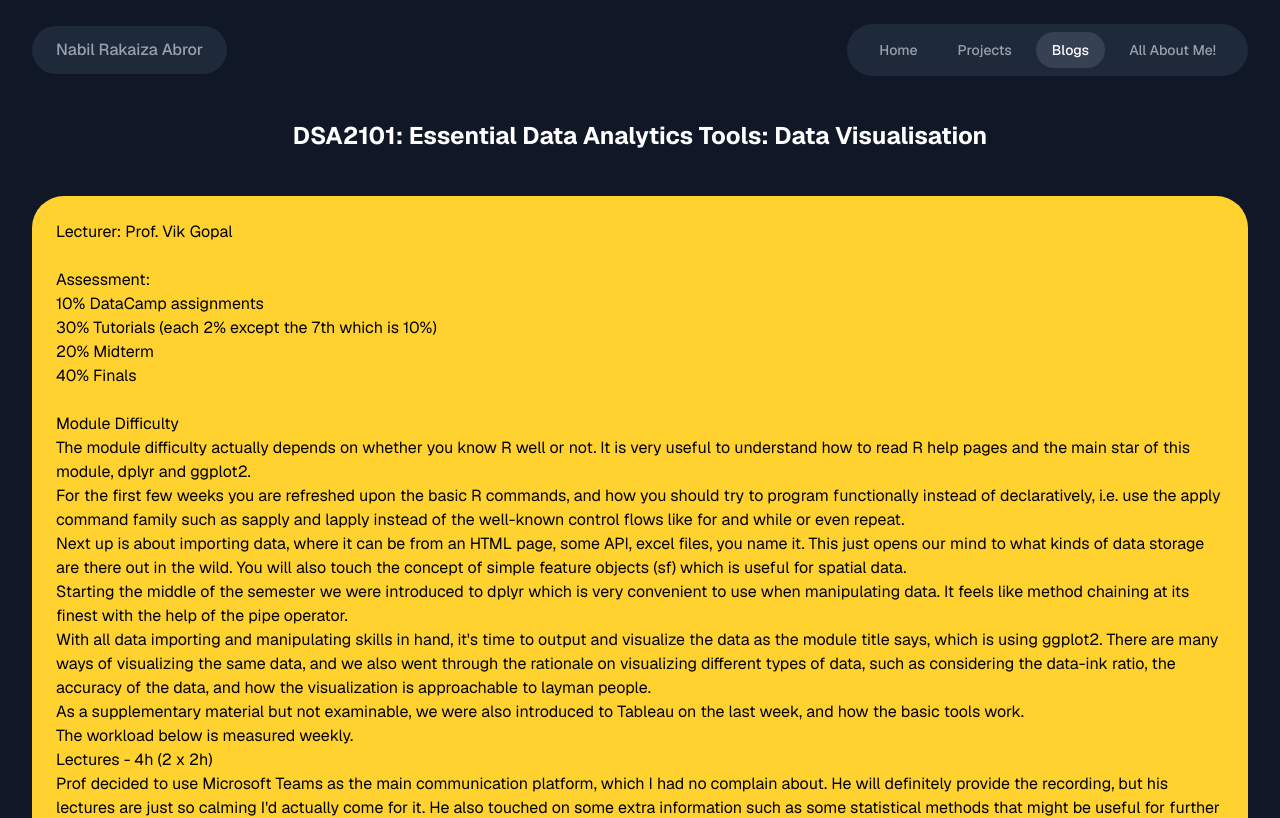
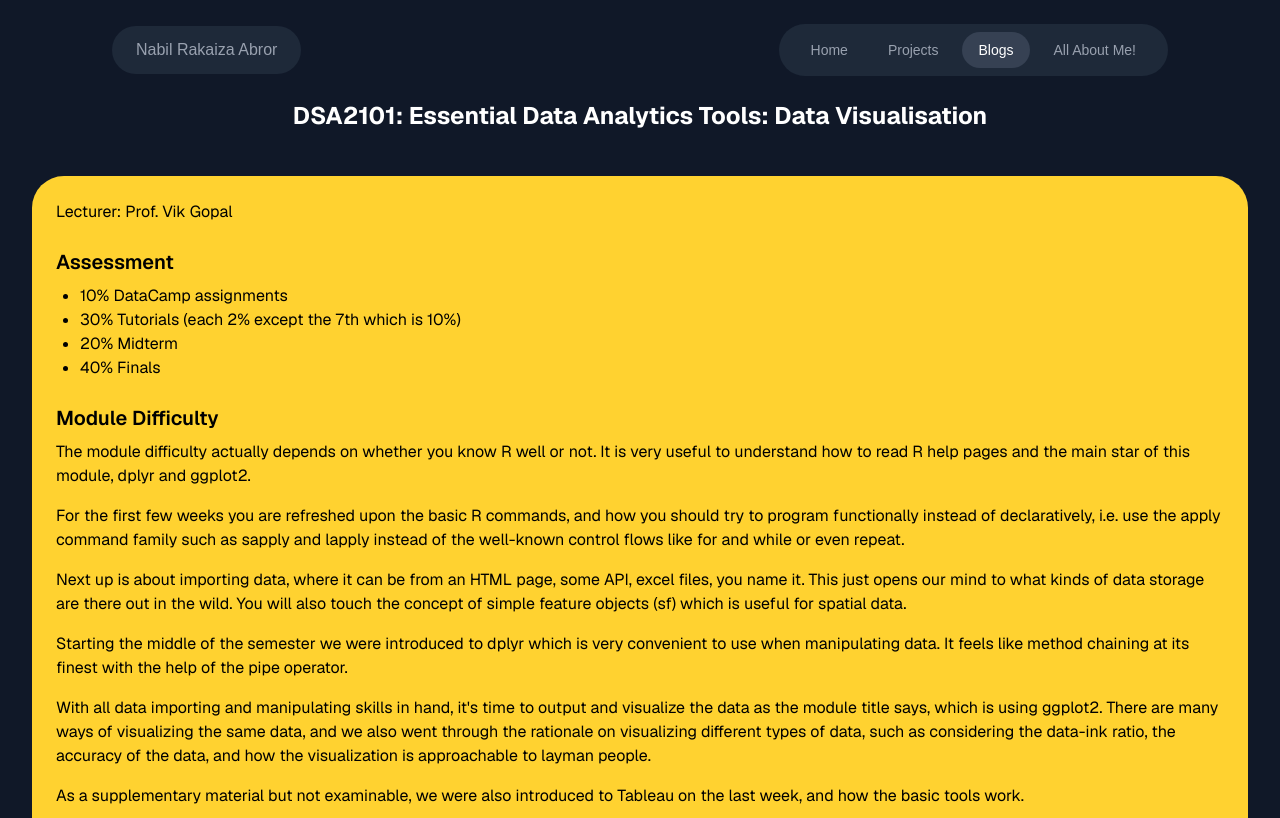
Before and after one commit to nabilrakaiza/personal-website, a Next.js app in the folder personal-website/: page /blogs/blog in a window 1280 px wide. Shown: the top 818 px of the page. Built offline with nearby package versions, Linux system fonts and the light colour scheme.

Commit message:
build: header component, blog markdown

```diff
--- a/personal-website/app/about-me/page.js
+++ b/personal-website/app/about-me/page.js
@@ -1,6 +1,7 @@
 // "use client";
 
 // import { useState, useEffect } from 'react';
+import Link from "next/link";
 
 const NavLink = ({ href, children, className = "px-4 py-2 rounded-full text-sm font-medium transition-colors", active = false }) => (
     <a
@@ -20,20 +21,6 @@ export default function HomePage() {
   return (
     <div className="bg-gray-900 min-h-screen text-white font-sans">
       <div className="container mx-auto px-4 sm:px-6 lg:px-8">
-        {/* Header */}
-        <header className="flex justify-between items-center py-6">
-          <NavLink href="projects" className="bg-gray-800 px-6 py-3 rounded-full hover:bg-gray-700">
-            <h1 className="text-md font-medium ">Nabil Rakaiza Abror</h1>
-          </NavLink>
-          <nav className="bg-gray-800 px-4 py-2 rounded-full flex items-center space-x-2">
-            <NavLink href="/">
-              Home
-            </NavLink>
-            <NavLink href="/projects">Projects</NavLink>
-            <NavLink href="/blogs">Blogs</NavLink>
-            <NavLink href="/about-me" active>All About Me!</NavLink>
-          </nav>
-        </header>
 
         {/* Main Content */}
         <main className="flex flex-col md:flex-row items-center justify-between py-20 md:py-32">
@@ -55,7 +42,7 @@ In my free time, I usually like to play rubik cube (especially the 3x3 one), wat
             Education
           </h2>
         <main className="flex flex-col md:flex-row items-center gap-15 pb-20 ml-10">
-        <div className="h-120 w-1 bg-gray-300 mt-20" />
+        <div className="h-120 w-1 bg-amber-300 mt-20" />
         <div className="md:w-1/2 text-center md:text-left">
 
             <div className='flex items-center w-full gap-10 my-20'>
@@ -101,7 +88,7 @@ In my free time, I usually like to play rubik cube (especially the 3x3 one), wat
             Experiences
           </h2>
         <main className="flex flex-col md:flex-row items-center gap-15 pb-20 ml-10">
-        <div className="h-200 w-1 bg-gray-300 mt-20" />
+        <div className="h-200 w-1 bg-amber-300 mt-20" />
         <div className="md:w-1/2 text-center md:text-left">
             <div className='flex items-center w-full gap-10 my-20'>
                 <div className="flex-shrink-0 w-32">
@@ -166,12 +153,30 @@ In my free time, I usually like to play rubik cube (especially the 3x3 one), wat
             Contact Me!
         </h2>
         <div className='flex flex-row bg-amber-300 items-center justify-between pl-20 pr-20 md:py-12 rounded-3xl my-10'>
-            <img src = "./mail-logo.png" alt="mail Logo" className="w-20 h-20 mb-4"/>
-            <img src = "./ig-logo.png" alt="mail Logo" className="w-20 h-20 mb-4"/>
-            <img src = "./twitter-logo.png" alt="mail Logo" className="w-20 h-20 mb-4"/>
-            <img src = "./linkedin-logo.png" alt="mail Logo" className="w-20 h-20 mb-4"/>
-            <img src = "./github-logo.svg" alt="mail Logo" className="w-20 h-20 mb-4"/>
-            <img src = "./youtube-logo.webp" alt="mail Logo" className="w-20 h-20 mb-4"/>
+
+            <a href="mailto:nabilrakaiza@example.com" rel="noopener noreferrer" target="_blank">
+            <img src="./mail-logo.png" alt="Email Logo" className="w-20 h-20 mb-4"/>
+            </a>
+
+            <a href="https://www.instagram.com/nabilrakaiza" rel="noopener noreferrer" target="_blank">
+            <img src="./ig-logo.png" alt="Instagram Logo" className="w-20 h-20 mb-4"/>
+            </a>
+
+            <a href="https://www.twitter.com/nabilrakaiza" rel="noopener noreferrer" target="_blank">
+            <img src="./twitter-logo.png" alt="Twitter Logo" className="w-20 h-20 mb-4"/>
+            </a>
+
+            <a href="https://www.linkedin.com/in/nabilrakaiza" rel="noopener noreferrer" target="_blank">
+            <img src="./linkedin-logo.png" alt="LinkedIn Logo" className="w-20 h-20 mb-4"/>
+            </a>
+
+            <a href="https://github.com/nabilrakaiza" rel="noopener noreferrer" target="_blank">
+            <img src="./github-logo.svg" alt="GitHub Logo" className="w-20 h-20 mb-4"/>
+            </a>
+
+            <a href="https://www.youtube.com/@papeeerrr" rel="noopener noreferrer" target="_blank">
+            <img src="./youtube-logo.webp" alt="YouTube Logo" className="w-20 h-20 mb-4"/>
+            </a>
         </div>
 
         <div className="w-full h-px bg-gray-300 my-20" />
--- a/personal-website/app/blogs/blog/page.js
+++ b/personal-website/app/blogs/blog/page.js
@@ -1,3 +1,52 @@
+import React from "react";
+import ReactMarkdown from 'react-markdown';
+import remarkGfm from "remark-gfm";
+
+const rawContent = `Lecturer: Prof. Vik Gopal
+
+### Assessment
+- 10% DataCamp assignments
+- 30% Tutorials (each 2% except the 7th which is 10%)
+- 20% Midterm
+- 40% Finals
+
+### Module Difficulty
+The module difficulty actually depends on whether you know R well or not. It is very useful to understand how to read R help pages and the main star of this module, dplyr and ggplot2.
+
+For the first few weeks you are refreshed upon the basic R commands, and how you should try to program functionally instead of declaratively, i.e. use the apply command family such as sapply and lapply instead of the well-known control flows like for and while or even repeat.
+
+Next up is about importing data, where it can be from an HTML page, some API, excel files, you name it. This just opens our mind to what kinds of data storage are there out in the wild. You will also touch the concept of simple feature objects (sf) which is useful for spatial data.
+
+Starting the middle of the semester we were introduced to dplyr which is very convenient to use when manipulating data. It feels like method chaining at its finest with the help of the pipe operator.
+
+With all data importing and manipulating skills in hand, it's time to output and visualize the data as the module title says, which is using ggplot2. There are many ways of visualizing the same data, and we also went through the rationale on visualizing different types of data, such as considering the data-ink ratio, the accuracy of the data, and how the visualization is approachable to layman people.
+
+As a supplementary material but not examinable, we were also introduced to Tableau on the last week, and how the basic tools work.
+
+### Workload (Weekly)
+**Lectures - 4h (2 x 2h)**
+
+Prof decided to use Microsoft Teams as the main communication platform, which I had no complain about. He will definitely provide the recording, but his lectures are just so calming I'd actually come for it. He also touched on some extra information such as some statistical methods that might be useful for further modules. It's a good idea to graze on these so as to give us awareness of their existence, e.g. how does the loess method work, instead of just using it in lm's method. He also has a website that basically displays his code live, and we can comment on the code that he's currently explaining or copying them for easy reference and learning. It's just such easy to work around with these.
+
+**Tutorials - 1h**
+
+Basically, for every week, there will be a tutorial worksheet released to be done in a week by submitting Rmd files (R markdown). As someone who's been familiar with GitHub Markdown files, I had no trouble familiarizing myself with Rmd files, but learning this becomes crucial when you have to always submit everything in this file format. The one-hour session is to simply discuss about these problems for you as a help to solve these questions. It is also recorded. Personally, the questions take a while to solve (at least 3 hours?) but I enjoy exploring these datasets provided beforehand. There's actually more insights you can gain the moment you explore them.
+
+**DataCamp assignments**
+
+Prof used DataCamp for non-tutorial submissions which basically is an extra guide on how to work with everything taught in DSA2101. It is a comfortable tool and you don't have to worry about being wrong here because you are just graded for the sake of completeness. Also very chiong-able, how about finishing all ten in the end of Week 0 :)
+
+### Exams and Personal Opinion
+Hands up the mod I had the most fun during the semester. Had ups and downs during debugging but isn't that the way of life.
+
+Midterms was a one-day take home thing. So, you can ask for clarification during the next 24h of the paper's release. Difficulty-wise, it's medium difficulty and definitely can be searched by R's help page as well.
+
+Finals was held F2F and the difficulty was easier than I expected, thankfully. There was a moment where I realized understanding the help page in a short amount time is a useful thing, since there was one package rarely used I only came upon it during exam yet I had to use it.
+
+Overall, I learnt a lot from this module and how do we deal different kinds of datasets as a way of adapting.
+
+**Expected grade:** A`;
+
 const NavLink = ({ href, children, className = "px-4 py-2 rounded-full text-sm font-medium transition-colors", active = false }) => (
     <a
       href={href}
@@ -15,74 +64,18 @@ const NavLink = ({ href, children, className = "px-4 py-2 rounded-full text-sm f
     return (
       <div className="bg-gray-900 min-h-screen text-white font-sans">
         <div className="container mx-auto px-4 sm:px-6 lg:px-8">
-          {/* Header */}
-          <header className="flex justify-between items-center py-6">
-            <NavLink href="projects" className="bg-gray-800 px-6 py-3 rounded-full hover:bg-gray-700">
-                <h1 className="text-md font-medium ">Nabil Rakaiza Abror</h1>
-            </NavLink>
-            <nav className="bg-gray-800 px-4 py-2 rounded-full flex items-center space-x-2">
-              <NavLink href="/">
-                Home
-              </NavLink>
-              <NavLink href="/projects">Projects</NavLink>
-              <NavLink href="/blogs" active>Blogs</NavLink>
-              <NavLink href="/about-me">All About Me!</NavLink>
-            </nav>
-          </header>
 
-          <p className="mt-5 text-center text-white mb-8 text-2xl"><b>DSA2101: Essential Data Analytics Tools: Data Visualisation </b></p>
+          <p className="text-center text-white mb-8 text-2xl"><b>DSA2101: Essential Data Analytics Tools: Data Visualisation </b></p>
             {/* Main Content */}
             <main className="py-3">
-                <div className="bg-amber-300 rounded-4xl p-6 transition-shadow">
-                    <p className="text-black">
-Lecturer: Prof. Vik Gopal <br/><br/>
-
-Assessment:<br/>
-10% DataCamp assignments<br/>
-30% Tutorials (each 2% except the 7th which is 10%)<br/>
-20% Midterm<br/>
-40% Finals<br/><br/>
-
-Module Difficulty<br/>
-The module difficulty actually depends on whether you know R well or not. It is very useful to understand how to read R help pages and the main star of this module, dplyr and ggplot2.<br/>
-
-For the first few weeks you are refreshed upon the basic R commands, and how you should try to program functionally instead of declaratively, i.e. use the apply command family such as sapply and lapply instead of the well-known control flows like for and while or even repeat.<br/>
-
-Next up is about importing data, where it can be from an HTML page, some API, excel files, you name it. This just opens our mind to what kinds of data storage are there out in the wild. You will also touch the concept of simple feature objects (sf) which is useful for spatial data.<br/>
-
-Starting the middle of the semester we were introduced to dplyr which is very convenient to use when manipulating data. It feels like method chaining at its finest with the help of the pipe operator.<br/>
-
-With all data importing and manipulating skills in hand, it's time to output and visualize the data as the module title says, which is using ggplot2. There are many ways of visualizing the same data, and we also went through the rationale on visualizing different types of data, such as considering the data-ink ratio, the accuracy of the data, and how the visualization is approachable to layman people.<br/>
-
-As a supplementary material but not examinable, we were also introduced to Tableau on the last week, and how the basic tools work.<br/>
-
-The workload below is measured weekly.<br/>
-Lectures - 4h (2 x 2h)<br/>
-Prof decided to use Microsoft Teams as the main communication platform, which I had no complain about. He will definitely provide the recording, but his lectures are just so calming I'd actually come for it. He also touched on some extra information such as some statistical methods that might be useful for further modules. It's a good idea to graze on these so as to give us awareness of their existence, e.g. how does the loess method work, instead of just using it in lm's method.<br/>
-
-He also has a website that basically displays his code live, and we can comment on the code that he's currently explaining or copying them for easy reference and learning. It's just such easy to work around with these.<br/>
-
-Tutorials - 1h<br/>
-Basically, for every week, there will be a tutorial worksheet released to be done in a week by submitting Rmd files (R markdown). As someone who's been familiar with GitHub Markdown files, I had no trouble familiarizing myself with Rmd files, but learning this becomes crucial when you have to always submit everything in this file format.<br/>
-
-The one-hour session is to simply discuss about these problems for you as a help to solve these questions. It is also recorded.<br/>
-
-Personally, the questions take a while to solve (at least 3 hours?) but I enjoy exploring these datasets provided beforehand. There's actually more insights you can gain the moment you explore them.<br/>
-
-DataCamp assignments<br/>
-Prof used DataCamp for non-tutorial submissions which basically is an extra guide on how to work with everything taught in DSA2101. It is a comfortable tool and you don't have to worry about being wrong here because you are just graded for the sake of completeness. Also very chiong-able, how about finishing all ten in the end of Week 0 :)<br/>
-
-Exams and Personal Opinion<br/>
-Hands up the mod I had the most fun during the semester. Had ups and downs during debugging but isn't that the way of life.<br/>
-
-Midterms was a one-day take home thing. So, you can ask for clarification during the next 24h of the paper's release. Difficulty-wise, it's medium difficulty and definitely can be searched by R's help page as well.<br/>
-
-Finals was held F2F and the difficulty was easier than I expected, thankfully. There was a moment where I realized understanding the help page in a short amount time is a useful thing, since there was one package rarely used I only came upon it during exam yet I had to use it.<br/>
-
-Overall, I learnt a lot from this module and how do we deal different kinds of datasets as a way of adapting.<br/>
-
-Expected grade: A<br/>
-                    </p>
+                <div className="bg-amber-300 rounded-4xl p-6 transition-shadow text-black">
+                    <ReactMarkdown remarkPlugins={remarkGfm} components={{
+    p: ({ node, ...props }) => <p className="mb-4" {...props} />,
+    li: ({ node, ...props }) => <li className="ml-6 list-disc" {...props} />,
+    h3: ({ node, ...props }) => <h3 className="text-xl font-semibold mt-6 mb-2" {...props} />,
+  }}>
+                        {rawContent}
+                    </ReactMarkdown>
                 </div>
             </main>
 
--- a/personal-website/app/blogs/page.js
+++ b/personal-website/app/blogs/page.js
@@ -17,22 +17,7 @@ const NavLink = ({ href, children, className = "px-4 py-2 rounded-full text-sm f
     return (
       <div className="bg-gray-900 min-h-screen text-white font-sans">
         <div className="container mx-auto px-4 sm:px-6 lg:px-8">
-          {/* Header */}
-          <header className="flex justify-between items-center py-6">
-            <NavLink href="projects" className="bg-gray-800 px-6 py-3 rounded-full hover:bg-gray-700">
-              <h1 className="text-md font-medium ">Nabil Rakaiza Abror</h1>
-            </NavLink>
-            <nav className="bg-gray-800 px-4 py-2 rounded-full flex items-center space-x-2">
-              <NavLink href="/">
-                Home
-              </NavLink>
-              <NavLink href="/projects">Projects</NavLink>
-              <NavLink href="/blogs" active>Blogs</NavLink>
-              <NavLink href="/about-me">All About Me!</NavLink>
-            </nav>
-          </header>
-
-          <p className="mt-5 text-center text-white mb-8 text-2xl"><b>My blogs</b> (<i>I dont write that much, but here it is</i>)</p>
+          <p className="text-center text-white mb-8 text-2xl"><b>My blogs</b> (<i>I dont write that much, but here it is</i>)</p>
             {/* Main Content */}
             <main className="py-3">
                 <div className="grid grid-cols-1 sm:grid-cols-2 lg:grid-cols-3 gap-6">
--- /dev/null
+++ b/personal-website/app/components/ui/Header.js
@@ -0,0 +1,49 @@
+// use glassmorph if possible
+
+// Add this directive at the very top of the file
+"use client";
+
+import { usePathname } from 'next/navigation';
+
+// The NavLink component can now be simpler, without any hooks.
+const NavLink = ({ href, children, className = "px-4 py-2 rounded-full text-sm font-medium transition-colors", active = false }) => (
+    <a
+      href={href}
+      className={`${className} ${
+        active
+          ? 'bg-gray-700 text-white'
+          : 'text-gray-400 hover:text-white'
+      }`}
+    >
+      {children}
+    </a>
+  );
+
+export default function Header() {
+    // Get the current path inside the component that uses the links
+    const pathname = usePathname();
+
+    return (
+        <header className="flex justify-between items-center py-6 bg-gray-900 mx-auto pl-28 pr-28">
+          <NavLink href="/" className="bg-gray-800 px-6 py-3 rounded-full hover:bg-gray-700">
+            <h1 className="text-md font-medium ">Nabil Rakaiza Abror</h1>
+          </NavLink>
+          <nav className="bg-gray-800 px-4 py-2 rounded-full flex items-center space-x-2">
+            {/* The Home link should still be an exact match */}
+            <NavLink href="/" active={pathname === '/'}>
+              Home
+            </NavLink>
+            {/* Other links can use startsWith for nested routes */}
+            <NavLink href="/projects" active={pathname.startsWith('/projects')}>
+              Projects
+            </NavLink>
+            <NavLink href="/blogs" active={pathname.startsWith('/blogs')}>
+              Blogs
+            </NavLink>
+            <NavLink href="/about-me" active={pathname.startsWith('/about-me')}>
+              All About Me!
+            </NavLink>
+          </nav>
+        </header>
+    )
+}
--- a/personal-website/app/layout.js
+++ b/personal-website/app/layout.js
@@ -1,5 +1,6 @@
 import { Geist, Geist_Mono } from "next/font/google";
 import "./globals.css";
+import Header from "./components/ui/Header";
 
 const geistSans = Geist({
   variable: "--font-geist-sans",
@@ -23,6 +24,7 @@ export default function RootLayout({ children }) {
         className={`${geistSans.variable} ${geistMono.variable} antialiased`}
         suppressHydrationWarning={true}
       >
+        <Header />
         {children}
       </body>
     </html>
--- a/personal-website/app/page.js
+++ b/personal-website/app/page.js
@@ -54,21 +54,6 @@ export default function HomePage() {
   return (
     <div className="bg-gray-900 min-h-screen text-white font-sans">
       <div className="container mx-auto px-4 sm:px-6 lg:px-8">
-        {/* Header */}
-        <header className="flex justify-between items-center py-6">
-          <NavLink href="projects" className="bg-gray-800 px-6 py-3 rounded-full hover:bg-gray-700">
-            <h1 className="text-md font-medium ">Nabil Rakaiza Abror</h1>
-          </NavLink>
-          <nav className="bg-gray-800 px-4 py-2 rounded-full flex items-center space-x-2">
-            <NavLink href="/" active>
-              Home
-            </NavLink>
-            <NavLink href="projects">Projects</NavLink>
-            <NavLink href="blogs">Blogs</NavLink>
-            <NavLink href="about-me">All About Me!</NavLink>
-          </nav>
-        </header>
-
         {/* Main Content */}
         <main className="flex flex-col md:flex-row items-center justify-between py-20 md:py-32">
           <div className="md:w-1/2 text-center md:text-left">
--- a/personal-website/app/projects/page.js
+++ b/personal-website/app/projects/page.js
@@ -17,20 +17,6 @@ export default function ProjectPage() {
   return (
     <div className="bg-gray-900 min-h-screen text-white font-sans">
       <div className="container mx-auto px-4 sm:px-6 lg:px-8">
-        {/* Header */}
-        <header className="flex justify-between items-center py-6">
-          <NavLink href="projects" className="bg-gray-800 px-6 py-3 rounded-full hover:bg-gray-700">
-            <h1 className="text-md font-medium ">Nabil Rakaiza Abror</h1>
-          </NavLink>
-          <nav className="bg-gray-800 px-4 py-2 rounded-full flex items-center space-x-2">
-            <NavLink href="/">
-              Home
-            </NavLink>
-            <NavLink href="/projects" active>Projects</NavLink>
-            <NavLink href="/blogs">Blogs</NavLink>
-            <NavLink href="/about-me">All About Me!</NavLink>
-          </nav>
-        </header>
 
         {/* Main Content */}
         <main className="py-12">
```
Also changed, not shown: personal-website/package.json (+6 -3 lines), personal-website/app/components/ui/Footer.js (added), 1 other file (tests, documents, lock files or other folders).
